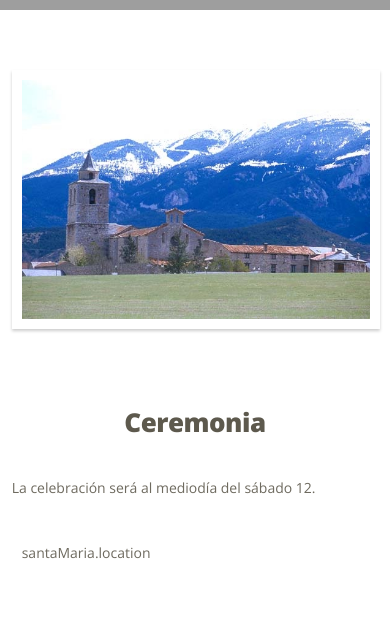
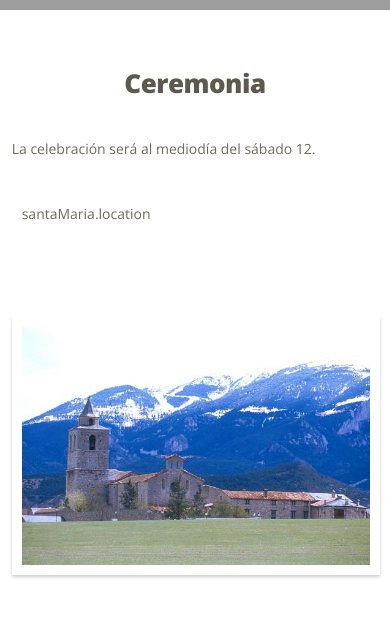
Before and after one commit to pearpages/wedding, a React (Create React App) app: page /wedding in a window 390 px wide. Shown: the part 205-830 px from the top of the page. Built offline with nearby package versions, Linux system fonts and the light colour scheme; no server answers; grey boxes are pictures that could not be loaded; a web font is replaced by a local one.

Commit message:
fix: wedding layout

```diff
--- a/src/pages/Wedding/Wedding.scss
+++ b/src/pages/Wedding/Wedding.scss
@@ -5,3 +5,14 @@
   width: 95%;
   min-height: 239px;
 }
+.row {
+  display: flex;
+}
+@media (max-width: 600px) {
+  .row {
+    flex-direction: column-reverse;
+  }
+  .row:nth-child(2) {
+    flex-direction: column;
+  }
+}
--- a/src/pages/Wedding/Wedding.tsx
+++ b/src/pages/Wedding/Wedding.tsx
@@ -7,9 +7,15 @@ import tallo from "./images/tallo.jpeg";
 import { Page, MOD, HalfLeft, HalfRight } from "components";
 import { t, renderHtml, getImage } from "helpers";
 
+const Row = ({ children }: { children: JSX.Element }) => (
+  <div className="row">{children}</div>
+);
+
 export function Wedding() {
   return (
     <Page title={t("wedding.title")} mod={MOD.MOD1}>
+      <>
+        <Row>
           <>
             <HalfLeft>
               <div className="image" {...getImage(tallo)}></div>
@@ -23,18 +29,29 @@ export function Wedding() {
                 ></p>
               </>
             </HalfRight>
+          </>
+        </Row>
+        <Row>
+          <>
             <HalfLeft title={t("global.reception")}>
               <>
                 <p>
                   Tras la ceremonia, nos trasladaremos a un precioso Hotel en el
                   centro del valle en donde seguir la fiesta.
                 </p>
-            <p className="address" {...renderHtml(t("santMarc.location"))}></p>
+                <p
+                  className="address"
+                  {...renderHtml(t("santMarc.location"))}
+                ></p>
               </>
             </HalfLeft>
             <HalfRight>
               <div className="image" {...getImage(santMarc)}></div>
             </HalfRight>
+          </>
+        </Row>
+        <Row>
+          <>
             <HalfLeft>
               <div className="image" {...getImage(comoLlegar)}></div>
             </HalfLeft>
@@ -42,6 +59,8 @@ export function Wedding() {
               {/* Explicació deom arribar */}
             </HalfRight>
           </>
+        </Row>
+      </>
     </Page>
   );
 }
```
Lines whose indentation alone changed are shown as unchanged.
